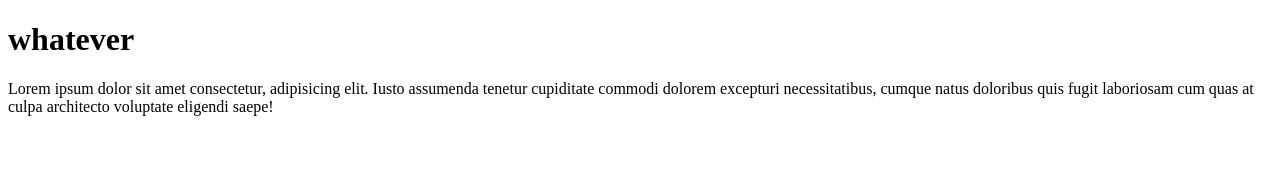
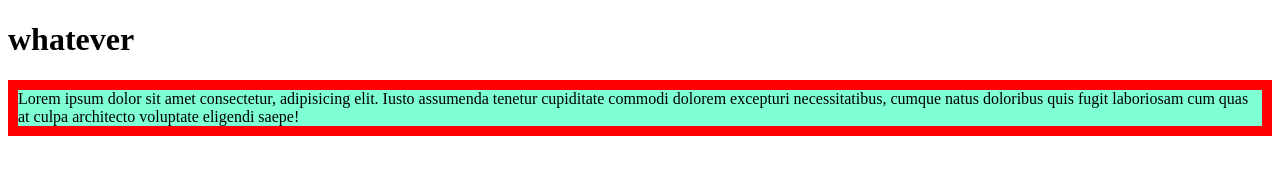
Before and after one commit to saimonMISCLICKED/new-repo, a plain HTML site: page index.html in a window 1280 px wide. Drawn offline with Linux system fonts and the light colour scheme.

Commit message:
added style

```diff
--- a/index.html
+++ b/index.html
@@ -4,6 +4,7 @@
     <meta charset="UTF-8">
     <meta name="viewport" content="width=device-width, initial-scale=1.0">
     <title>a new repo</title>
+    <link rel="stylesheet" href="styles/blog.css">
 </head>
 <body>
     <h1>whatever</h1>
--- /dev/null
+++ b/styles/blog.css
@@ -0,0 +1,4 @@
+p{
+    background-color: aquamarine;
+    border: 10px solid red;
+}
```
